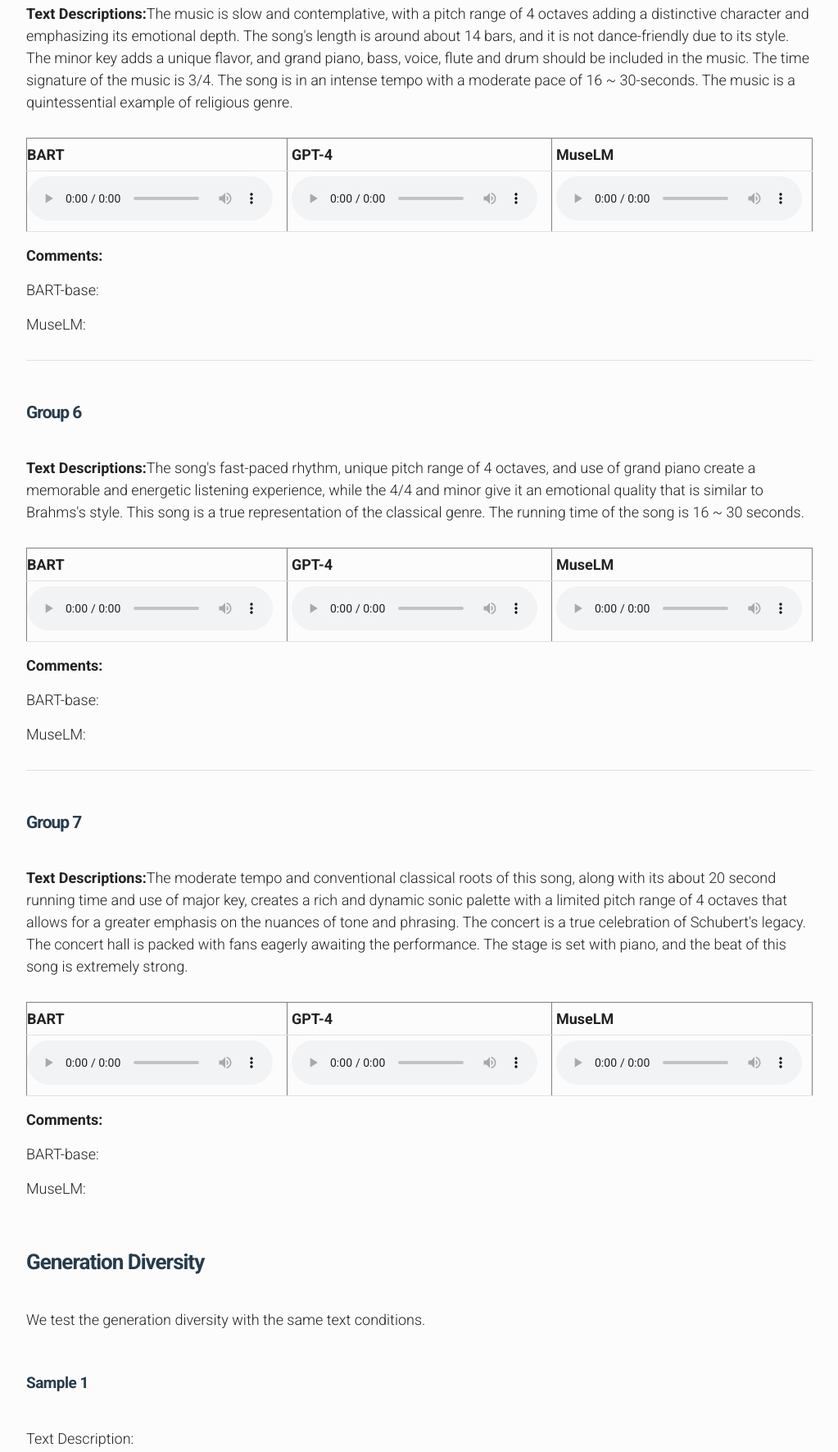
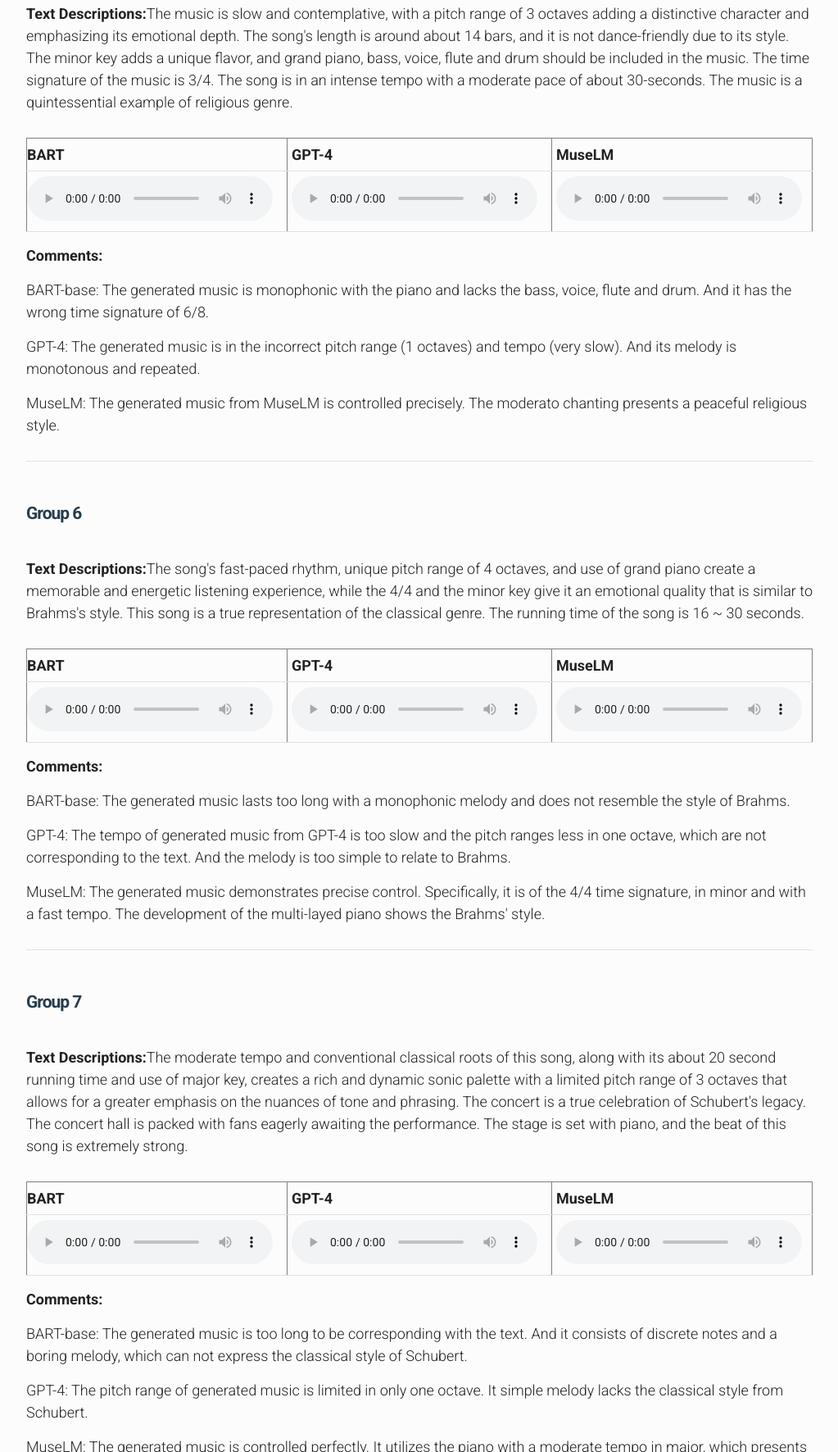
Before and after one commit to MuseLM/MuseLM.github.io, a plain HTML site: page index.html in a window 1280 px wide. Shown: the part 4129-5900 px from the top of the page at 82% size, without its empty margins (128-1151 px from the left). Drawn offline with nearby package versions, Linux system fonts and the light colour scheme; some packages are replaced by stand-ins of ours.

Commit message:
Update index.html

```diff
--- a/index.html
+++ b/index.html
@@ -151,7 +151,7 @@
 
     <h3>Group 4</h3>
     <table width="100%" border="1">
-        <p><b>Text Descriptions:</b> The moderate tempo and conventional classical roots of this song, along with its 16 ~ 30 second running time and use of major key, creates a rich and dynamic sonic palette with a limited pitch range of 5 octaves that allows for a greater emphasis on the nuances of tone and phrasing. The music is in 3/4. The use of piano is vital to the music. The music follows in Chopin's footsteps.</p>
+        <p><b>Text Descriptions:</b> The moderate tempo and conventional classical roots of this song, along with its 16 ~ 30 second running time and use of major key, creates a rich and dynamic sonic palette with a limited pitch range of 4 octaves that allows for a greater emphasis on the nuances of tone and phrasing. The music is in 3/4. The use of piano is vital to the music. The music follows in Chopin's footsteps.</p>
         <table width="100%" border="1">
             <tr>
                 <th width="30%" style="text-align: left" scope="col">BART</th>
@@ -178,7 +178,7 @@
         </table>
         <p><b>Comments:</b></p>
         <p>BART-base: The generated music deviates from the attributes specified in the text description, such as time signature, duration, and octaves. Furthermore, the style of the music does not resemble that of Chopin. Additionally, the abnormal usage of rests within each voice part raises doubts about the composition's coherence and musicality.</p>
-        <p>GPT-4: The generated music falls short in multiple aspects. It does not span 5 octaves as specified, and it fails to capture the essence of Chopin's style. The melody lacks variation, resulting from limited rhythm patterns and harmonies. Additionally, the inclusion of two identical tracks introduces redundancy and detracts from the overall composition.</p>
+        <p>GPT-4: The generated music falls short in multiple aspects. It does not span 4 octaves as specified, and it fails to capture the essence of Chopin's style. The melody lacks variation, resulting from limited rhythm patterns and harmonies. Additionally, the inclusion of two identical tracks introduces redundancy and detracts from the overall composition.</p>
         <p>MuseLM: The generated music demonstrates precise control. Specifically, the 5th and 6th bars skillfully capture the distinct essence and emotive qualities associated with Chopin's style, effectively conveying the desired musical expression.</p>
     </table>
 
@@ -186,7 +186,7 @@
 
     <h3>Group 5</h3>
     <table width="100%" border="1">
-        <p><b>Text Descriptions:</b>The music is slow and contemplative, with a pitch range of 4 octaves adding a distinctive character and emphasizing its emotional depth. The song's length is around about 14 bars, and it is not dance-friendly due to its style. The minor key adds a unique flavor, and grand piano, bass, voice, flute and drum should be included in the music. The time signature of the music is 3/4. The song is in an intense tempo with a moderate pace of 16 ~ 30-seconds. The music is a quintessential example of religious genre.</p>
+        <p><b>Text Descriptions:</b>The music is slow and contemplative, with a pitch range of 3 octaves adding a distinctive character and emphasizing its emotional depth. The song's length is around about 14 bars, and it is not dance-friendly due to its style. The minor key adds a unique flavor, and grand piano, bass, voice, flute and drum should be included in the music. The time signature of the music is 3/4. The song is in an intense tempo with a moderate pace of about 30-seconds. The music is a quintessential example of religious genre.</p>
         <table width="100%" border="1">
             <tr>
                 <th width="30%" style="text-align: left" scope="col">BART</th>
@@ -212,15 +212,16 @@
             </tr>
         </table>
         <p><b>Comments:</b></p>
-        <p>BART-base: </p>
-        <p>MuseLM: </p>
+        <p>BART-base: The generated music is monophonic with the piano and lacks the bass, voice, flute and drum. And it has the wrong time signature of 6/8.</p>
+        <p>GPT-4: The generated music is in the incorrect pitch range (1 octaves) and tempo (very slow). And its melody is monotonous and repeated.</p>
+        <p>MuseLM: The generated music from MuseLM is controlled precisely. The moderato chanting presents a peaceful religious style.</p>
     </table>
 
     <hr>
 
     <h3>Group 6</h3>
     <table width="100%" border="1">
-        <p><b>Text Descriptions:</b>The song's fast-paced rhythm, unique pitch range of 4 octaves, and use of grand piano create a memorable and energetic listening experience, while the 4/4 and minor give it an emotional quality that is similar to Brahms's style. This song is a true representation of the classical genre. The running time of the song is 16 ~ 30 seconds.</p>
+        <p><b>Text Descriptions:</b>The song's fast-paced rhythm, unique pitch range of 4 octaves, and use of grand piano create a memorable and energetic listening experience, while the 4/4 and the minor key give it an emotional quality that is similar to Brahms's style. This song is a true representation of the classical genre. The running time of the song is 16 ~ 30 seconds.</p>
         <table width="100%" border="1">
             <tr>
                 <th width="30%" style="text-align: left" scope="col">BART</th>
@@ -246,15 +247,16 @@
             </tr>
         </table>
         <p><b>Comments:</b></p>
-        <p>BART-base: </p>
-        <p>MuseLM: </p>
+        <p>BART-base: The generated music lasts too long with a monophonic melody and does not resemble the style of Brahms.</p>
+        <p>GPT-4: The tempo of generated music from GPT-4 is too slow and the pitch ranges less in one octave, which are not corresponding to the text. And the melody is too simple to relate to Brahms.</p>
+        <p>MuseLM: The generated music demonstrates precise control. Specifically, it is of the 4/4 time signature, in minor and with a fast tempo. The development of the multi-layed piano shows the Brahms' style.</p>
     </table>
 
     <hr>
 
     <h3>Group 7</h3>
     <table width="100%" border="1">
-        <p><b>Text Descriptions:</b>The moderate tempo and conventional classical roots of this song, along with its about 20 second running time and use of major key, creates a rich and dynamic sonic palette with a limited pitch range of 4 octaves that allows for a greater emphasis on the nuances of tone and phrasing. The concert is a true celebration of Schubert's legacy. The concert hall is packed with fans eagerly awaiting the performance. The stage is set with piano, and the beat of this song is extremely strong.</p>
+        <p><b>Text Descriptions:</b>The moderate tempo and conventional classical roots of this song, along with its about 20 second running time and use of major key, creates a rich and dynamic sonic palette with a limited pitch range of 3 octaves that allows for a greater emphasis on the nuances of tone and phrasing. The concert is a true celebration of Schubert's legacy. The concert hall is packed with fans eagerly awaiting the performance. The stage is set with piano, and the beat of this song is extremely strong.</p>
         <table width="100%" border="1">
             <tr>
                 <th width="30%" style="text-align: left" scope="col">BART</th>
@@ -280,8 +282,9 @@
             </tr>
         </table>
         <p><b>Comments:</b></p>
-        <p>BART-base: </p>
-        <p>MuseLM: </p>
+        <p>BART-base: The generated music is too long to be corresponding with the text. And it consists of discrete notes and a boring melody, which can not express the classical style of Schubert.</p>
+        <p>GPT-4: The pitch range of generated music is limited in only one octave. It simple melody lacks the classical style from Schubert.</p>
+        <p>MuseLM: The generated music is controlled perfectly. It utilizes the piano with a moderate tempo in major, which presents a relaxed style of the 3/4 meter like the Schubert's minuetto.</p>
     </table>
 
 </div>
```
